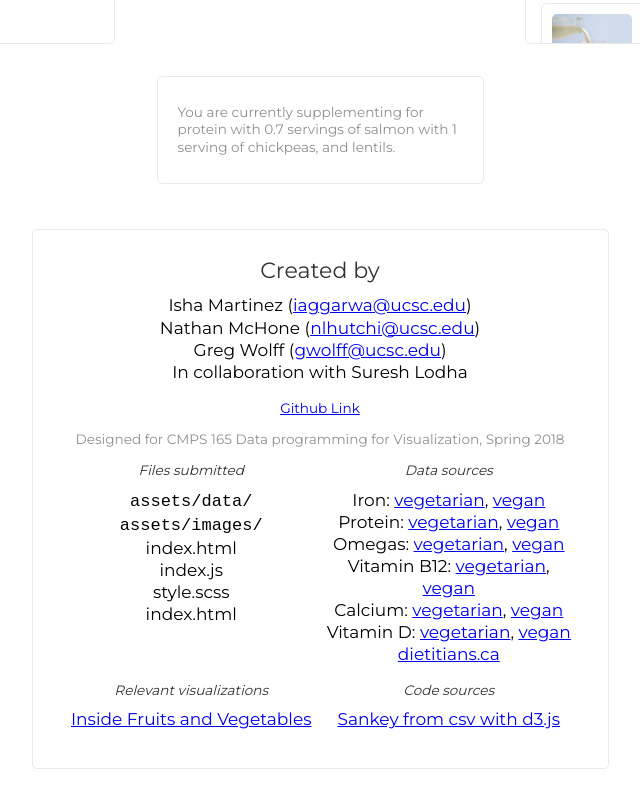
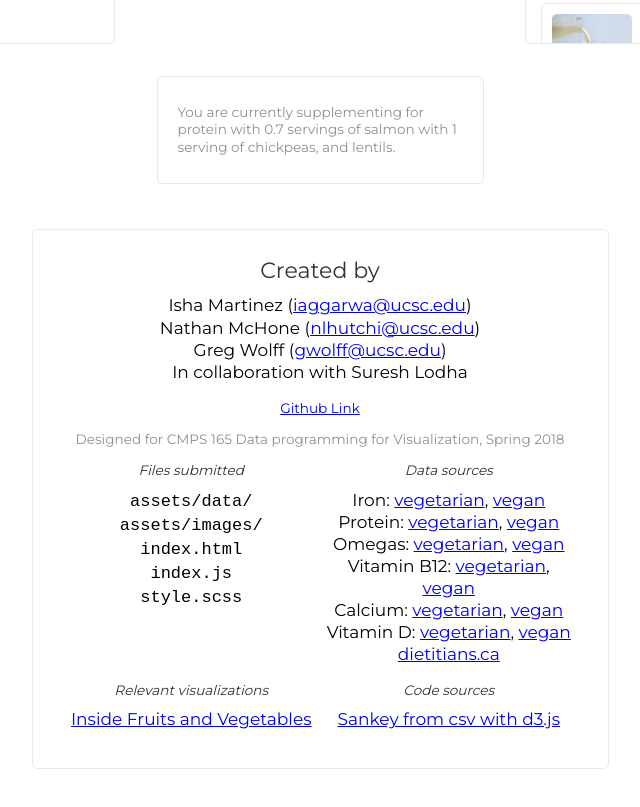
Before and after one commit to ishamartinez/CMPS165FinalProject, a website built with webpack: page project/src/index.html in a window 1280 px wide. Shown: the part 1056-1863 px from the top of the page, without its empty margins (320-960 px from the left). Built offline with nearby package versions, Linux system fonts and the light colour scheme.

Commit message:
added code tag in submitted files notes

```diff
--- a/project/src/index.html
+++ b/project/src/index.html
@@ -74,10 +74,9 @@
           <ul>
             <li><code>assets/data/</code></li>
             <li><code>assets/images/</code></li>
-            <li>index.html</li>
-            <li>index.js</li>
-            <li>style.scss</li>
-            <li>index.html</li>
+            <li><code>index.html</code></li>
+            <li><code>index.js</code></li>
+            <li><code>style.scss</code></li>
           </ul>
         </div>
         <div>
```
Also changed, not shown: index.html (+1 -1 lines), project/public/index.html (+1 -1 lines), 2 other files.
